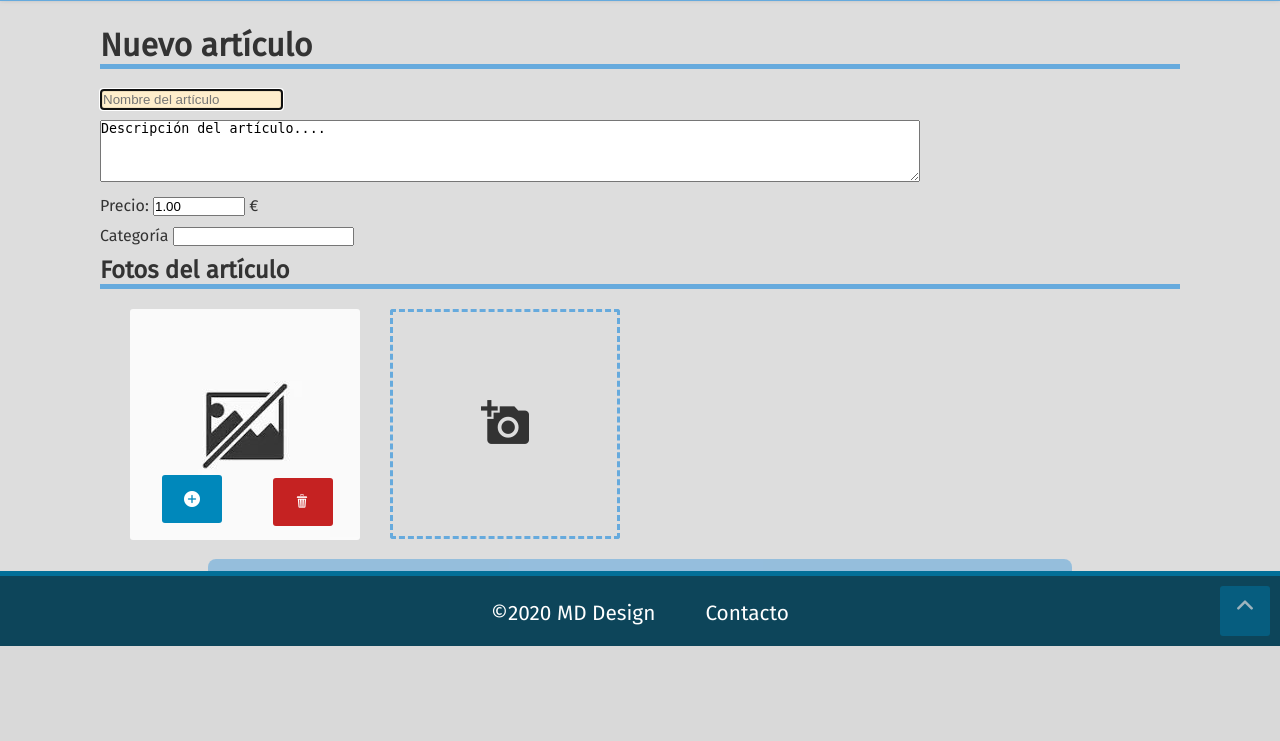
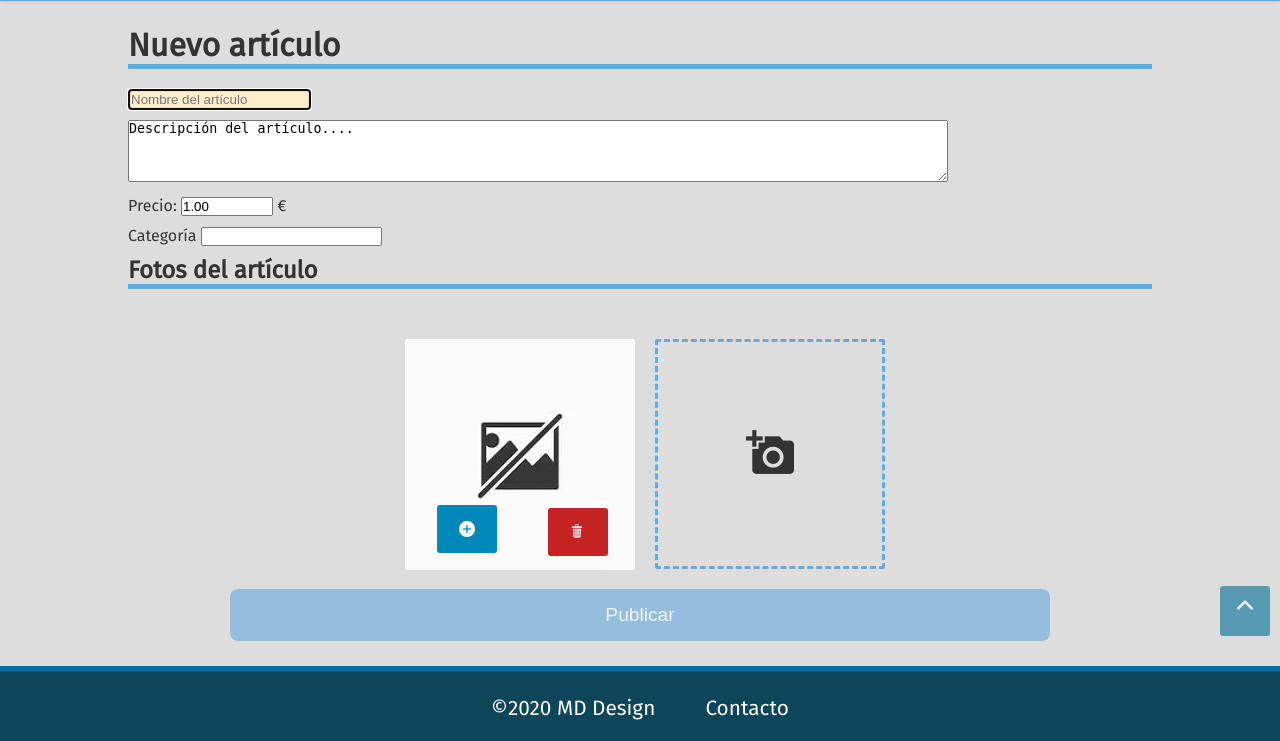
Before and after one commit to deb8192/TiendaTablets, a PHP site: page /nuevo.html in a window 1280 px wide. Shown: the part 154-895 px from the top of the page. Before the commit the page ends 800 px from the top, so only its background shows below. Run offline with PHP 8.4, Linux system fonts and the light colour scheme.

Commit message:
mejoras de estructura

```diff
--- a/buscar.html
+++ b/buscar.html
@@ -31,8 +31,8 @@
                 </ul>
             </nav>
         </header>
-        <main>
-            <section id="buscar">
+        <main id="buscar">
+            <section>
                 <h1>Buscar</h1>
                 <form action="buscar.html" enctype="multipart/form-data" method="post">
 
--- a/css/estilos.css
+++ b/css/estilos.css
@@ -288,11 +288,11 @@ header
 }
 
 /* Cuerpo comun */
-aside, #principal,
+#principal,
 #buscar, #resultados,
-#art-nuevo, #fotos-nuevas {
+#art-nuevo {
 	width: 100%;
-    max-width: 1080px;
+    max-width: 80%;
     margin: 0 auto;
 }
 
@@ -486,6 +486,10 @@ footer a:hover {
 
 
 /* Nuevo articulo - Subir fotos */
+#art-nuevo {
+    margin-bottom: 100px;
+}
+
 .add-img img,
 .add-img div + label {
     cursor: pointer;
@@ -493,6 +497,8 @@ footer a:hover {
 
 .add-img {
     display: flex;
+    flex-wrap: wrap;
+    justify-content: center;
     margin-left: 30px;
 }
 
@@ -500,19 +506,20 @@ footer a:hover {
     width: 230px;
     height: 230px;
     position: relative;
+    margin: 30px 20px 0 0;
 }
 
 .add-img div + label {
     box-sizing: border-box;
     width: 230px;
     height: 230px;
-    margin-left: 30px;
     border: 3px dashed #66aadd;
     border-radius: 3px;
     display: flex;
     justify-content: center;
     align-items: center;
     font-size: 3em;
+    margin: 30px 20px 0 0;
 }
 
 .add-img div + label:hover,
@@ -730,6 +737,10 @@ footer a:hover {
     {
         width: 360px;
     }
+
+    #principal {
+        max-width: 70%;
+    }
 }
 
 @media all and (min-width: 1280px)
--- a/index.html
+++ b/index.html
@@ -32,13 +32,13 @@
             </nav>
         </header>
 
-        <main>
+        <main id="principal">
             <aside>
                 <form action="buscar.html" enctype="multipart/form-data" method="post">
                     <input type="text" id="busqueda" name="buscar" placeholder="Buscar en Wallacom...">
                 </form>
             </aside>
-            <section id="principal">
+            <section>
                 <h1>&Uacute;ltimos art&iacute;culos</h1>
                 <div class="grid">
                     <article><a href="articulo.html" title="Art&iacute;culo">
```
